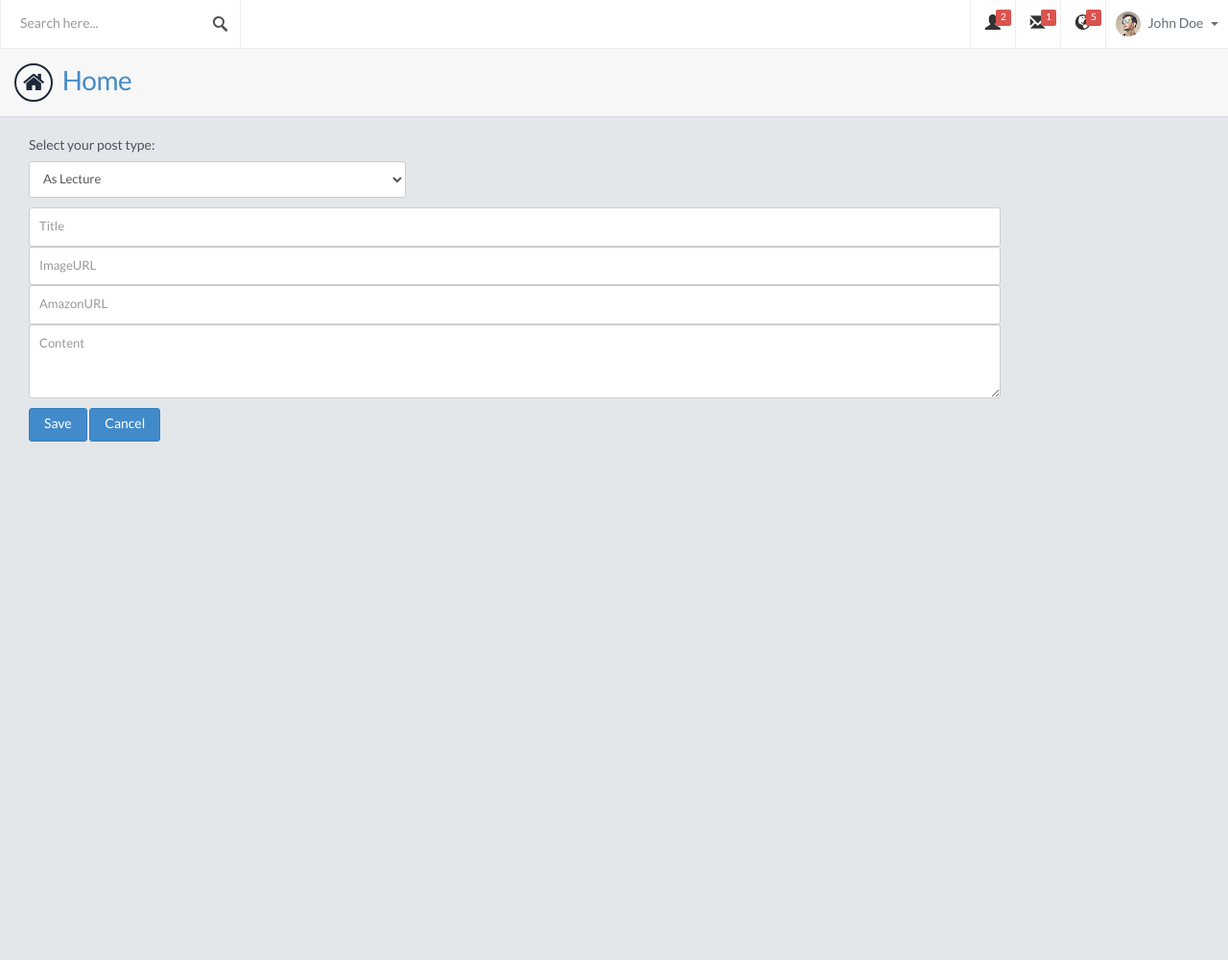
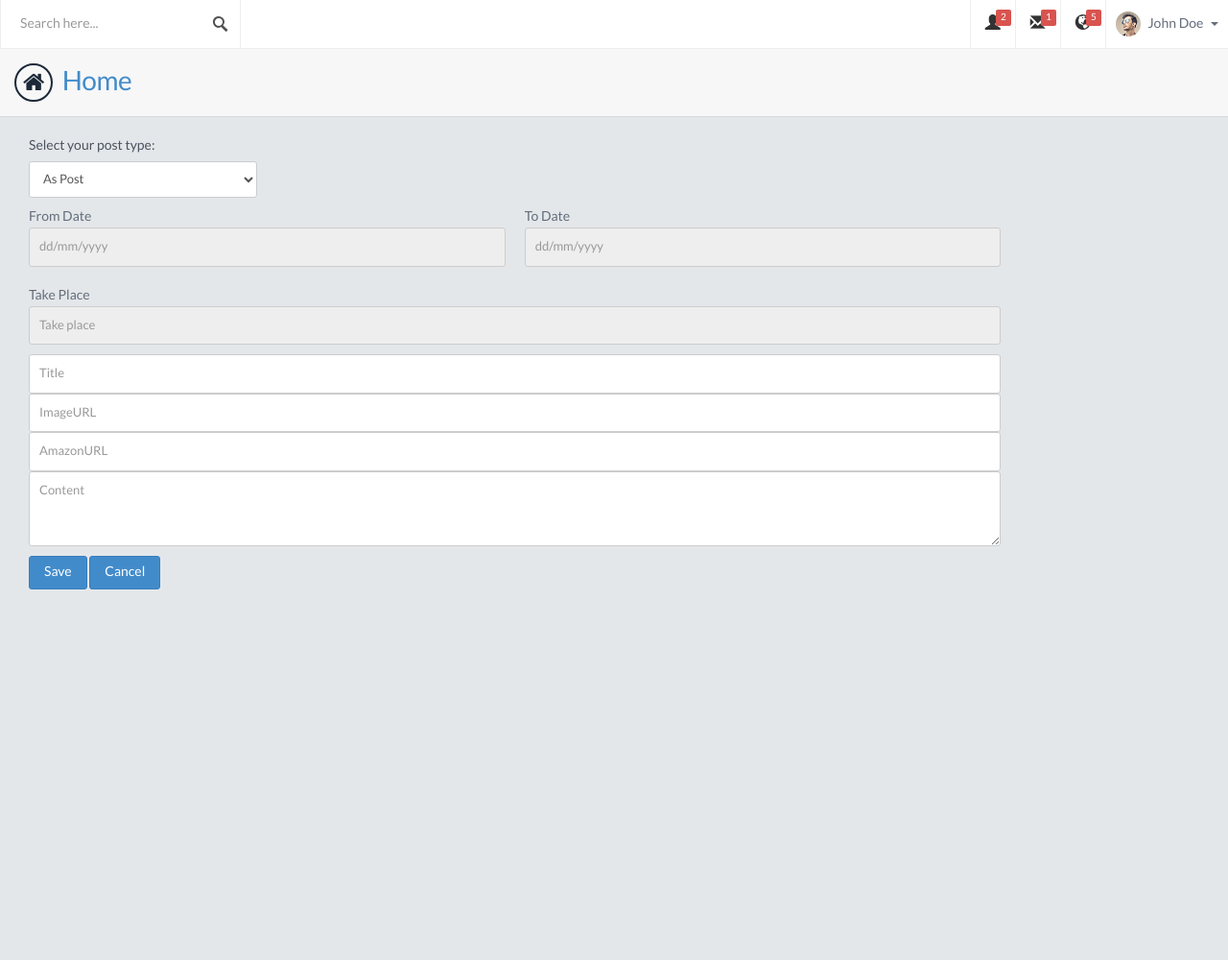
Before and after one commit to ngotuan12/ASEProject, a Django app: template myapp/templates/myapp/mentor-post.html in a window 1280 px wide. Shown: the whole page at 96% size. Run offline with Django 3.2, Linux system fonts and the light colour scheme; the template is opened without the code that fills it, so the values that code supplies are empty; some libraries are stand-ins or nearby versions.

Commit message:
mentor post update

```diff
--- a/myapp/templates/myapp/mentor-post.html
+++ b/myapp/templates/myapp/mentor-post.html
@@ -1,5 +1,15 @@
 {% extends "myapp/base.html" %}
+
+{% block styles %}
+<link href="css/jquery.datepick.css" rel="stylesheet">
+
+<script src="js/jquery.min.js"></script>
+<script src="js/jquery.plugin.js"></script>
+<script src="js/jquery.datepick.js"></script>
+{% endblock %}
+
 {% block header %}
+
 <div class="pageheader">
 	<h2>
 		<i class="fa fa-home"></i> <a href="index">Home</a>
@@ -7,30 +17,45 @@
 </div>
 {% endblock %}
 {% block content %}
-<div class="contentpanel" style="margin-left: auto;margin-right: auto;">
+<div class="contentpanel" style="margin-left: auto; margin-right: auto;">
 	<!-- panel -->
 	<div class="col-md-10">
-				<form method="post">
+		<form method="post" name="form">
 			{% csrf_token %} <input type="hidden" name="hd_post_id"
-						value="{{ post.id }}">
-						<label class="control-label">Select your post type:</label>
+				value="{{ post.id }}"> <label class="control-label">Select
+				your post type:</label>
 			<div class="row mb10">
-							<div class="col-sm-3" style="width: 40%; float: left;">
-								<select class="form-control chosen-select" name="slPostType">
-									<option value="0" selected>As Lecture</option>
-									<option value="1">As Post</option>
+				<div class="col-sm-3">
+					<select id= "slPostType" class="form-control chosen-select" name="slPostType" onchange="doSomething(this.selectedIndex);" style="">
+						<option value="0" selected>As Post</option>
+						<option value="1" >As Lecture</option>
+						<option value="2">As Event</option>
 					</select>
 				</div>
 			</div>
-						<div >
+			<div class="row mb10">
+				<div class="col-sm-6">
+					<p>From Date<input name="dtpfromdate" type="text" class="form-control chosen-select" placeholder="dd/mm/yyyy"/></p>
+				</div>
+				<div class="col-sm-6">
+					<p>To Date<input name="dtptodate" type="text" class="form-control" placeholder="dd/mm/yyyy" /></p>
+				</div>
+			</div>
+
+			<div>
+				<p>Take Place<input name="txtPlace" type="text" class="form-control"
+					placeholder="Take place"/></p>
+			</div>
+
+			<div>
 				<input name="txtTitle" type="text" class="form-control"
 					placeholder="Title" value="{{Title}}" />
 			</div>
-						<div >
+			<div>
 				<input name="txtImagelink" type="text" class="form-control"
 					placeholder="ImageURL" value="{{Imagelink}}" />
 			</div>
-						<div >
+			<div>
 				<input name="txtAmazonlink" type="text" class="form-control"
 					placeholder="AmazonURL" value="{{Amazonlink}}" />
 			</div>
@@ -47,9 +72,41 @@
 
 </div>
 <!-- contentpanel -->
+{% endblock %} {% block scripts %}
+<script src="js/custom.js"></script>
+<script type="text/javascript">
+	window.onload = function() {
+			document.form.dtpfromdate.disabled=true;
+			document.form.dtptodate.disabled=true;
+			document.form.txtPlace.disabled=true;
+	}
+	function doSomething(id){
+		if (id==0){
+			document.form.dtpfromdate.disabled=true;
+			document.form.dtptodate.disabled=true;
+			document.form.txtPlace.disabled=true;
+
+		}
+		else{
+			document.form.dtpfromdate.disabled=false;
+			document.form.dtptodate.disabled=false;
+			document.form.txtPlace.disabled=false;
+		}
+
+	};
+	function toggleVisibility(controlId)
+		{
+			alert('b lo');
+			alert(controlId);
+			var control = document.getElementById(controlId);
+			alert(control.style.visibility);
+			if(control.style.visibility == "visible" || control.style.visibility == "")
+				control.style.visibility = "hidden";
+			else
+				control.style.visibility = "visible";
+		}
+	function onChangePostType(){
+		document.getElementsByName("slPostType").selectorText;
+	}
+</script>
 {% endblock %}
-
-{% block scripts %}
-<script src="js/masonry.pkgd.min.js"></script>
-<script src="js/custom.js"></script>
-{% endblock %}
```
Lines whose indentation alone changed are shown as unchanged.
